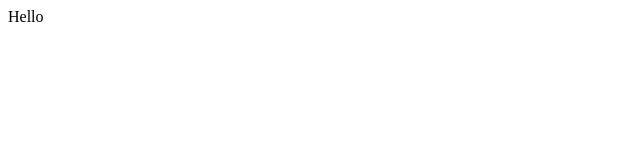
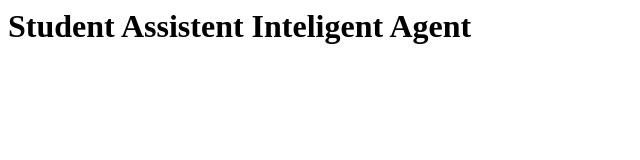
Before and after one commit to VenkatKatta-143/Student-Assistant-Intelligent-Agent, a plain HTML site: page index.html in a window 1280 px wide. Shown: the whole page, without its empty margins (0-640 px from the left). Drawn offline with Linux system fonts and the light colour scheme.

Commit message:
Update index.html

```diff
--- a/index.html
+++ b/index.html
@@ -4,5 +4,5 @@
       <H1>Student Assistent Inteligent Agent</H1>
       </title>
   </head>
-      <body> Hello</body>
+      <H1>Student Assistent Inteligent Agent</H1>
 </html>
```
